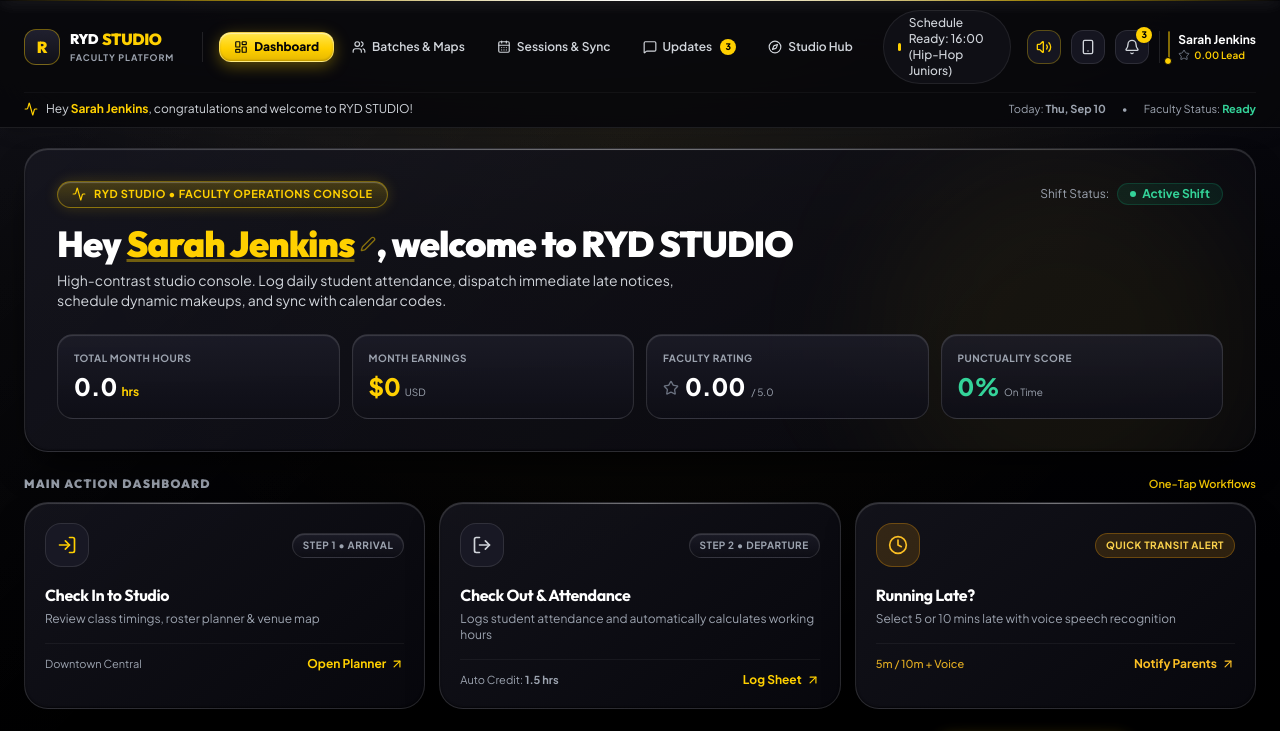
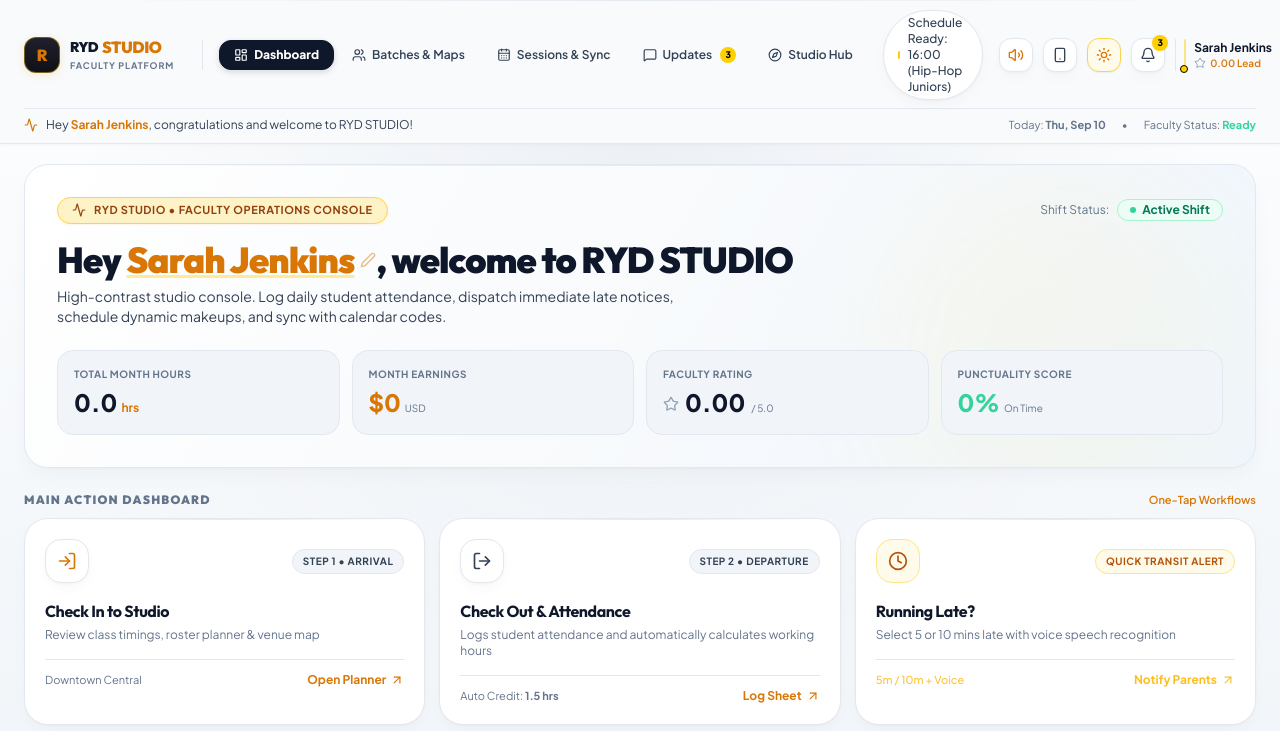
Before and after one commit to shabaz152/ryd-studio, a React (Vite) app: page / in a window 1280 px wide. Shown: the top 731 px of the page. Built offline with nearby package versions, Linux system fonts and the light colour scheme; grey boxes are pictures that could not be loaded.

Commit message:
Switch to subtle CRM light theme with light background and theme toggle

```diff
--- a/src/App.tsx
+++ b/src/App.tsx
@@ -28,7 +28,7 @@ import { RatingsView } from './views/RatingsView';
 import { ReferralView } from './views/ReferralView';
 
 const MainLayout: React.FC = () => {
-  const { activeTab, viewMode } = useApp();
+  const { activeTab, viewMode, themeMode } = useApp();
 
   const renderActiveView = () => {
     switch (activeTab) {
@@ -58,7 +58,7 @@ const MainLayout: React.FC = () => {
   };
 
   const appContent = (
-    <div className="min-h-screen glossy-black-viewport text-white flex flex-col selection:bg-[#FFD000] selection:text-black">
+    <div className={`min-h-screen ${themeMode === 'light' ? 'crm-light-viewport text-slate-900' : 'glossy-black-viewport text-white'} flex flex-col selection:bg-[#F59E0B] selection:text-white transition-colors duration-300`}>
       <Navbar />
 
       <main className="flex-1 max-w-7xl w-full mx-auto px-4 sm:px-6 pt-5 pb-20 sm:pb-24">
@@ -84,9 +84,9 @@ const MainLayout: React.FC = () => {
 
   if (viewMode === 'mobile') {
     return (
-      <div className="min-h-screen glossy-black-viewport flex flex-col items-center justify-center p-2 sm:p-6 select-none">
+      <div className={`min-h-screen ${themeMode === 'light' ? 'crm-light-viewport' : 'glossy-black-viewport'} flex flex-col items-center justify-center p-2 sm:p-6 select-none`}>
         {/* Device Frame */}
-        <div className="mobile-device-frame w-full max-w-[430px] h-[92vh] glossy-black-viewport flex flex-col relative shadow-2xl border-[10px] border-[#181822] rounded-[48px] overflow-hidden">
+        <div className={`mobile-device-frame w-full max-w-[430px] h-[92vh] ${themeMode === 'light' ? 'bg-[#F8FAFC] border-slate-300 shadow-2xl' : 'glossy-black-viewport border-[#181822] shadow-2xl'} flex flex-col relative rounded-[48px] overflow-hidden`}>
           {/* Dynamic Island / Speaker notch */}
           <div className="absolute top-2.5 left-1/2 -translate-x-1/2 w-28 h-5 bg-black rounded-full z-50 flex items-center justify-between px-3 border border-white/10">
             <div className="w-2.5 h-2.5 rounded-full bg-[#111118] border border-white/5" />
--- a/src/components/Navbar.tsx
+++ b/src/components/Navbar.tsx
@@ -15,6 +15,8 @@ import {
   CalendarDays,
   MessageSquare,
   Compass,
+  Sun,
+  Moon,
 } from 'lucide-react';
 import { sound } from '../utils/sound';
 
@@ -30,6 +32,8 @@ export const Navbar: React.FC = () => {
     toggleSound,
     viewMode,
     toggleViewMode,
+    themeMode,
+    toggleThemeMode,
     replaySplash,
     updates,
     activeTab,
@@ -159,6 +163,23 @@ export const Navbar: React.FC = () => {
             {viewMode === 'mobile' ? <Monitor className="w-4 h-4" /> : <Smartphone className="w-4 h-4" />}
           </button>
 
+          {/* Theme Mode Toggle (Subtle CRM Light <-> Obsidian Dark) */}
+          <button
+            onClick={toggleThemeMode}
+            title={themeMode === 'light' ? 'Switch to Dark Obsidian Theme' : 'Switch to Subtle CRM Light Theme'}
+            className={`p-2 rounded-xl border transition-all cursor-pointer ${
+              themeMode === 'light'
+                ? 'bg-amber-50 border-amber-300 text-amber-800 hover:bg-amber-100 shadow-sm'
+                : 'bg-[#151520] border-white/10 text-gray-300 hover:text-[#FFD000]'
+            }`}
+          >
+            {themeMode === 'light' ? (
+              <Sun className="w-4 h-4 text-amber-600" />
+            ) : (
+              <Moon className="w-4 h-4 text-[#FFD000]" />
+            )}
+          </button>
+
           {/* Notifications Bell */}
           <button
             onClick={() => setActiveTab('updates')}
--- a/src/context/AppContext.tsx
+++ b/src/context/AppContext.tsx
@@ -52,6 +52,8 @@ interface AppContextType {
   setActiveTab: (tab: string) => void;
   viewMode: 'mobile' | 'responsive';
   toggleViewMode: () => void;
+  themeMode: 'light' | 'dark';
+  toggleThemeMode: () => void;
   soundEnabled: boolean;
   toggleSound: () => void;
 
@@ -147,13 +149,47 @@ interface AppContextType {
 
 const AppContext = createContext<AppContextType | undefined>(undefined);
 
-const STORAGE_KEY = 'ryd_studio_state_v8';
+const STORAGE_KEY = 'ryd_studio_state_v9';
 
 export const AppProvider: React.FC<{ children: React.ReactNode }> = ({ children }) => {
   const [activeTab, setActiveTab] = useState<string>('home');
   const [viewMode, setViewMode] = useState<'mobile' | 'responsive'>('responsive');
   const [soundEnabled, setSoundEnabled] = useState<boolean>(true);
   const [showSplash, setShowSplash] = useState<boolean>(true);
+
+  // Subtle CRM Light Theme is active by default
+  const [themeMode, setThemeMode] = useState<'light' | 'dark'>(() => {
+    try {
+      const saved = localStorage.getItem(`${STORAGE_KEY}_theme`);
+      return (saved === 'dark' || saved === 'light') ? saved : 'light';
+    } catch {
+      return 'light';
+    }
+  });
+
+  const toggleThemeMode = () => {
+    sound.playClick();
+    setThemeMode((prev) => (prev === 'light' ? 'dark' : 'light'));
+  };
+
+  useEffect(() => {
+    try {
+      localStorage.setItem(`${STORAGE_KEY}_theme`, themeMode);
+    } catch {
+      // ignore
+    }
+    if (themeMode === 'light') {
+      document.documentElement.classList.add('crm-light');
+      document.documentElement.classList.remove('dark');
+      document.body.classList.add('crm-light-viewport');
+      document.body.classList.remove('glossy-black-viewport');
+    } else {
+      document.documentElement.classList.remove('crm-light');
+      document.documentElement.classList.add('dark');
+      document.body.classList.remove('crm-light-viewport');
+      document.body.classList.add('glossy-black-viewport');
+    }
+  }, [themeMode]);
 
   // Initial stats set strictly to 0 as requested by the user
   const [teacher, setTeacher] = useState<TeacherProfile>(() => {
@@ -1024,6 +1060,8 @@ export const AppProvider: React.FC<{ children: React.ReactNode }> = ({ children
         setActiveTab,
         viewMode,
         toggleViewMode,
+        themeMode,
+        toggleThemeMode,
         soundEnabled,
         toggleSound,
         showSplash,
--- a/src/index.css
+++ b/src/index.css
@@ -149,3 +149,264 @@
 button:active {
   transform: scale(0.98);
 }
+
+/* ==========================================================================
+   SUBTLE CRM LIGHT THEME (NeoNex MindX CRM Aesthetic)
+   Light Background (#F8FAFC), Clean White Cards (#FFFFFF),
+   Slate Typography (#0F172A), and Studio Gold/Amber Accents
+   ========================================================================== */
+
+.crm-light {
+  color-scheme: light;
+}
+
+.crm-light,
+.crm-light body,
+.crm-light .glossy-black-viewport,
+.crm-light-viewport {
+  background-color: #F8FAFC !important;
+  background-image:
+    radial-gradient(ellipse 90% 50% at 50% -10%, rgba(245, 158, 11, 0.05) 0%, transparent 60%),
+    radial-gradient(circle 800px at 50% 120px, rgba(226, 232, 240, 0.6) 0%, transparent 70%),
+    linear-gradient(180deg, #FFFFFF 0%, #F8FAFC 35%, #F1F5F9 100%) !important;
+  background-attachment: fixed !important;
+  color: #0F172A !important;
+}
+
+/* Light theme top specular rim - soft studio amber border */
+.crm-light .glossy-black-viewport::before,
+.crm-light-viewport::before {
+  background: linear-gradient(90deg, transparent 0%, rgba(245, 158, 11, 0.25) 30%, rgba(245, 158, 11, 0.6) 50%, rgba(245, 158, 11, 0.25) 70%, transparent 100%) !important;
+  box-shadow: 0 1px 4px rgba(245, 158, 11, 0.15) !important;
+  height: 2px !important;
+}
+
+/* Scrollbar for Light Theme */
+.crm-light ::-webkit-scrollbar-thumb {
+  background: #CBD5E1 !important;
+}
+.crm-light ::-webkit-scrollbar-thumb:hover {
+  background: #F59E0B !important;
+}
+
+/* Cards & Surface Containers */
+.crm-light .glossy-card,
+.crm-light [class*="bg-[#101015]"],
+.crm-light [class*="bg-[#101017]"],
+.crm-light [class*="bg-[#14141E]"],
+.crm-light [class*="bg-[#151522]"],
+.crm-light [class*="bg-[#121216]"],
+.crm-light [class*="bg-[#12121A]"],
+.crm-light [class*="bg-[#151520]"],
+.crm-light [class*="bg-[#181820]"],
+.crm-light [class*="bg-[#181824]"] {
+  background: #FFFFFF !important;
+  border-color: #E2E8F0 !important;
+  box-shadow: 0 1px 3px rgba(0, 0, 0, 0.03), 0 6px 18px -4px rgba(15, 23, 42, 0.04) !important;
+  color: #0F172A !important;
+}
+
+.crm-light .glossy-card-hover:hover {
+  background: #FFFFFF !important;
+  border-color: #CBD5E1 !important;
+  box-shadow: 0 8px 24px -4px rgba(15, 23, 42, 0.08) !important;
+  transform: translateY(-2px) !important;
+}
+
+/* Home Hero Banner CRM Gradient */
+.crm-light .home-hero-banner {
+  background: linear-gradient(120deg, #FFFFFF 0%, #F8FAFC 50%, #EFF6FF 100%) !important;
+  border: 1px solid #E2E8F0 !important;
+  box-shadow: 0 1px 3px rgba(0, 0, 0, 0.03), 0 10px 25px -5px rgba(15, 23, 42, 0.04) !important;
+}
+
+/* Sub-containers & Inner Boxes */
+.crm-light [class*="bg-[#161622]"],
+.crm-light [class*="bg-[#0C0C12]"],
+.crm-light [class*="bg-[#08080C]"],
+.crm-light [class*="bg-[#07070B]"],
+.crm-light [class*="bg-[#0B0B0E]"],
+.crm-light [class*="bg-[#101018]"] {
+  background: #F8FAFC !important;
+  border-color: #E2E8F0 !important;
+  color: #0F172A !important;
+}
+
+/* Text Overrides for Clear Contrast */
+.crm-light .text-white {
+  color: #0F172A !important;
+}
+.crm-light .text-gray-300 {
+  color: #334155 !important;
+}
+.crm-light .text-gray-400 {
+  color: #64748B !important;
+}
+.crm-light .text-gray-500 {
+  color: #94A3B8 !important;
+}
+.crm-light .text-gray-600 {
+  color: #CBD5E1 !important;
+}
+
+/* Studio Amber / Gold Text Contrast (replaces low-contrast bright yellow on white) */
+.crm-light .text-\[\#FFD000\],
+.crm-light .text-\[\#FFE500\],
+.crm-light .text-\[\#FACC15\] {
+  color: #D97706 !important;
+}
+
+/* Borders */
+.crm-light [class*="border-white"] {
+  border-color: #E2E8F0 !important;
+}
+
+/* Header & Navigation Bar */
+.crm-light header {
+  background: rgba(255, 255, 255, 0.94) !important;
+  border-bottom: 1px solid #E2E8F0 !important;
+  box-shadow: 0 1px 3px rgba(0, 0, 0, 0.03) !important;
+}
+
+.crm-light header nav button {
+  color: #475569 !important;
+}
+.crm-light header nav button:hover {
+  color: #0F172A !important;
+  background: #F1F5F9 !important;
+}
+.crm-light header nav button.glossy-button-yellow {
+  background: #0F172A !important;
+  color: #FFFFFF !important;
+  border-color: #0F172A !important;
+  box-shadow: 0 2px 6px rgba(15, 23, 42, 0.15) !important;
+}
+
+/* Bottom Nav on Mobile */
+.crm-light nav.fixed.bottom-0 {
+  background: rgba(255, 255, 255, 0.96) !important;
+  border-top: 1px solid #E2E8F0 !important;
+  box-shadow: 0 -2px 10px rgba(0, 0, 0, 0.03) !important;
+}
+.crm-light nav.fixed.bottom-0 button {
+  color: #64748B !important;
+}
+.crm-light nav.fixed.bottom-0 button .text-\[\#FACC15\] {
+  color: #D97706 !important;
+}
+
+/* Buttons */
+.crm-light .glossy-button-yellow {
+  background: linear-gradient(180deg, #FBBF24 0%, #F59E0B 100%) !important;
+  color: #0F172A !important;
+  border: 1px solid rgba(217, 119, 6, 0.35) !important;
+  box-shadow: 0 2px 8px rgba(245, 158, 11, 0.25) !important;
+  font-weight: 800 !important;
+}
+.crm-light .glossy-button-yellow:hover {
+  background: linear-gradient(180deg, #FCD34D 0%, #FBBF24 100%) !important;
+  box-shadow: 0 4px 14px rgba(245, 158, 11, 0.35) !important;
+}
+
+.crm-light .shadow-gold-glow-sm {
+  box-shadow: 0 2px 10px rgba(245, 158, 11, 0.18) !important;
+}
+
+/* Pills and Badges */
+.crm-light [class*="bg-black/"] {
+  background: #F1F5F9 !important;
+  border-color: #CBD5E1 !important;
+  color: #0F172A !important;
+}
+
+.crm-light .glossy-pill-dark {
+  background: #F1F5F9 !important;
+  border: 1px solid #E2E8F0 !important;
+  color: #334155 !important;
+  box-shadow: none !important;
+}
+
+.crm-light .glossy-pill-yellow {
+  background: #FEF3C7 !important;
+  border: 1px solid #FCD34D !important;
+  color: #92400E !important;
+  box-shadow: 0 1px 2px rgba(245, 158, 11, 0.1) !important;
+}
+
+/* Status Pill Accents */
+.crm-light .bg-emerald-500\/10,
+.crm-light .bg-emerald-500\/15 {
+  background: #ECFDF5 !important;
+  color: #047857 !important;
+  border-color: #A7F3D0 !important;
+}
+
+.crm-light .bg-blue-500\/10,
+.crm-light .bg-blue-500\/15 {
+  background: #EFF6FF !important;
+  color: #1D4ED8 !important;
+  border-color: #BFDBFE !important;
+}
+
+.crm-light .bg-amber-500\/10,
+.crm-light .bg-amber-500\/15 {
+  background: #FFFBEB !important;
+  color: #B45309 !important;
+  border-color: #FDE68A !important;
+}
+
+.crm-light .bg-red-500\/10,
+.crm-light .bg-red-500\/15 {
+  background: #FEF2F2 !important;
+  color: #B91C1C !important;
+  border-color: #FECACA !important;
+}
+
+.crm-light .bg-purple-500\/10,
+.crm-light .bg-purple-500\/15 {
+  background: #FAF5FF !important;
+  color: #7E22CE !important;
+  border-color: #E9D5FF !important;
+}
+
+/* Inputs, Textareas, and Selects */
+.crm-light input,
+.crm-light select,
+.crm-light textarea {
+  background-color: #F8FAFC !important;
+  border-color: #CBD5E1 !important;
+  color: #0F172A !important;
+}
+.crm-light input::placeholder,
+.crm-light textarea::placeholder {
+  color: #94A3B8 !important;
+}
+.crm-light input:focus,
+.crm-light select:focus,
+.crm-light textarea:focus {
+  background-color: #FFFFFF !important;
+  border-color: #F59E0B !important;
+  box-shadow: 0 0 0 2px rgba(245, 158, 11, 0.15) !important;
+}
+
+/* Modals */
+.crm-light .fixed.inset-0[class*="bg-black"] {
+  background: rgba(15, 23, 42, 0.45) !important;
+  backdrop-filter: blur(8px) !important;
+}
+
+/* Mobile Device Frame */
+.crm-light .mobile-device-frame {
+  background-color: #F8FAFC !important;
+  border-color: #E2E8F0 !important;
+  box-shadow: 0 25px 60px -15px rgba(15, 23, 42, 0.12), 0 0 0 8px #FFFFFF, 0 0 0 10px #E2E8F0 !important;
+}
+.crm-light .mobile-device-frame .dynamic-island,
+.crm-light .mobile-device-frame [class*="w-28 h-5 bg-black"] {
+  background: #0F172A !important;
+}
+
+/* Top Sheen Line */
+.crm-light .top-sheen::before {
+  background: linear-gradient(90deg, transparent, rgba(226, 232, 240, 0.9), transparent) !important;
+}
--- a/src/views/HomeView.tsx
+++ b/src/views/HomeView.tsx
@@ -55,7 +55,7 @@ export const HomeView: React.FC = () => {
   return (
     <div className="space-y-6 animate-fade-in pb-12">
       {/* 1. Welcoming Hero Banner */}
-      <div className="relative overflow-hidden rounded-3xl glossy-card p-6 sm:p-8 shadow-card-dark top-sheen">
+      <div className="relative overflow-hidden rounded-3xl glossy-card home-hero-banner p-6 sm:p-8 shadow-card-dark top-sheen">
         {/* Soft radial gold illumination */}
         <div className="absolute top-0 right-0 w-96 h-96 bg-[#FFD000]/[0.05] rounded-full blur-3xl pointer-events-none" />
 
```
Also changed, not shown: index.html (+2 -2 lines).
